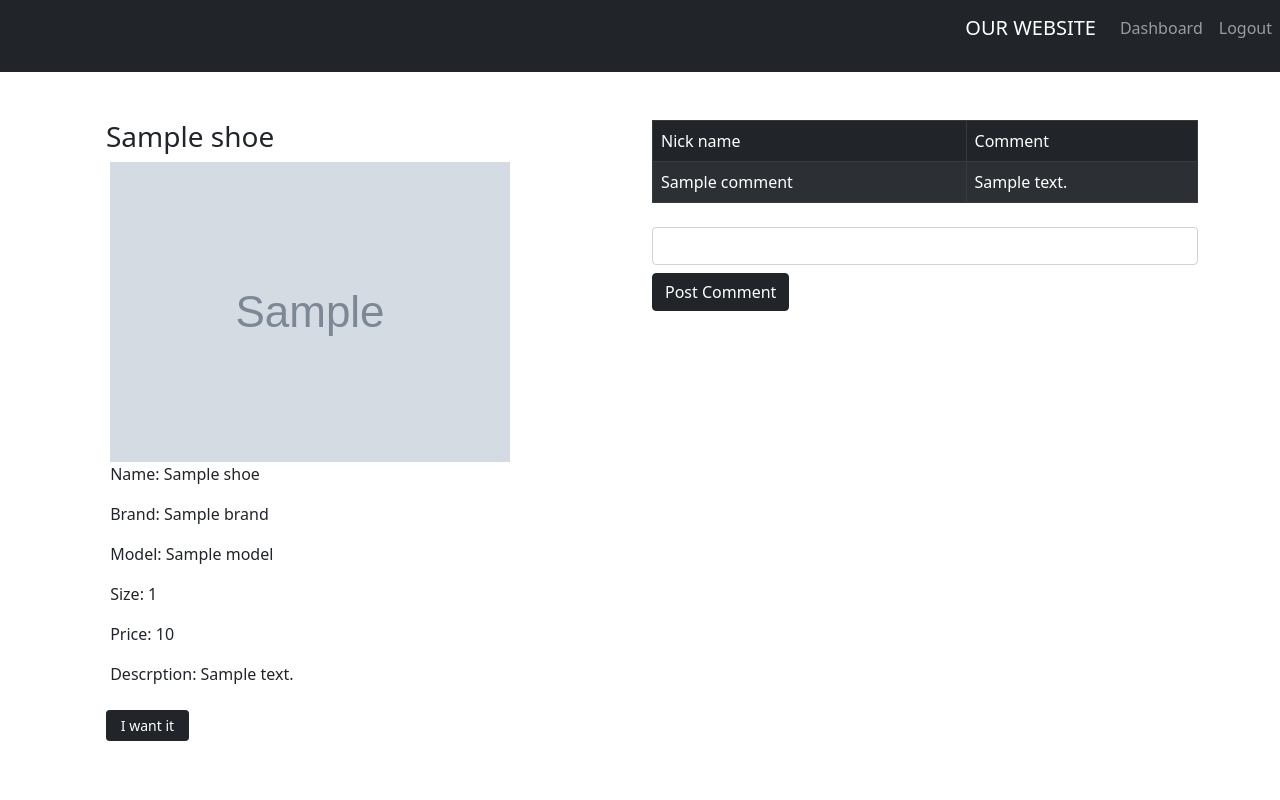
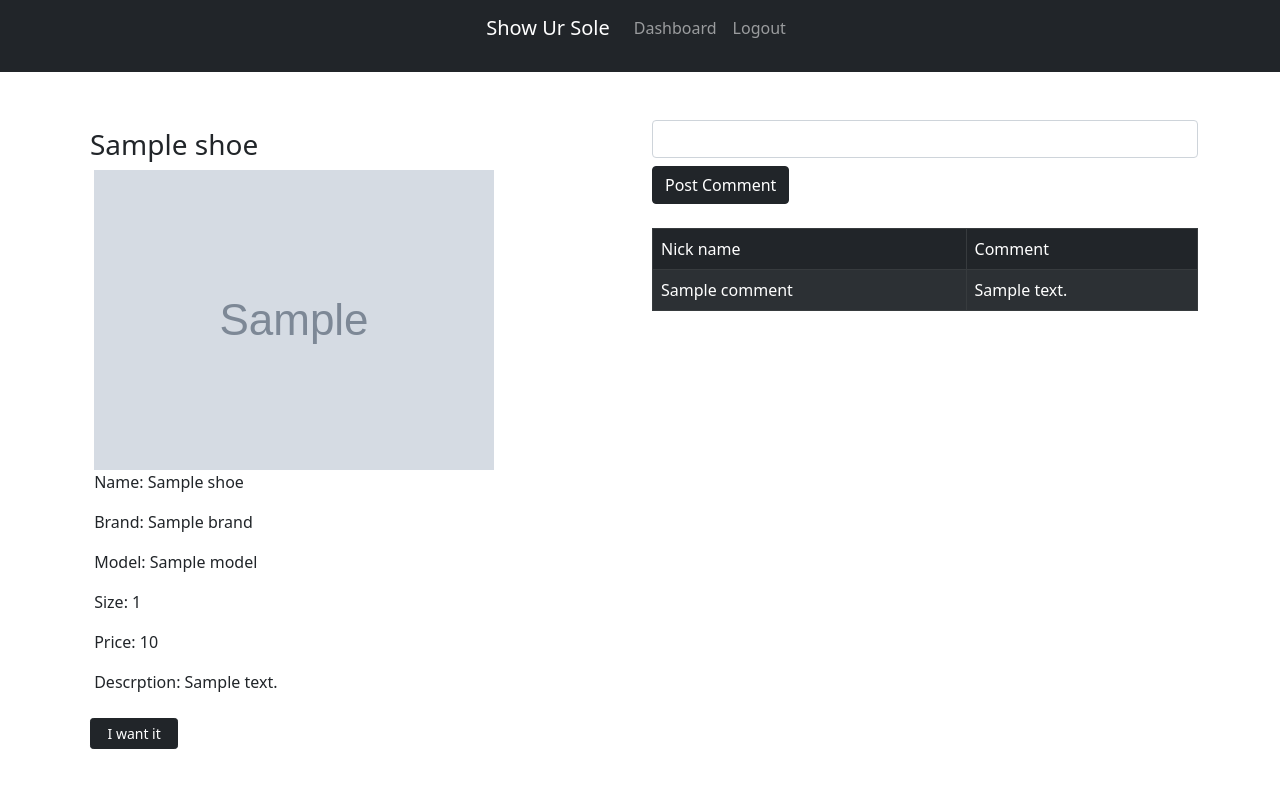
Before and after one commit to AugustSarrazin/Shoe-Project, a Flask app: template flask_app/templates/shoe.html in a window 1280 px wide. Run offline with Flask 2, Linux system fonts and the light colour scheme; the template is opened without the code that fills it: most values are stand-ins (such as "Sample title", 1, 10 or a date in 2020); grey boxes marked "Sample" are stand-in pictures.

Commit message:
MORE!
added more!!! AHHH

```diff
--- a/flask_app/templates/shoe.html
+++ b/flask_app/templates/shoe.html
@@ -8,23 +8,25 @@
     <title>View</title>
 </head>
 <body>
-    <nav class="navbar navbar-expand-sm bg-dark navbar-dark justify-content-lg-end">
+    <nav class="navbar navbar-expand-sm bg-dark navbar-dark">
+        <div class="container-fluid justify-content-lg-center">
             <ul class="navbar-nav">
                 <li>
-                <p class="navbar-brand">OUR WEBSITE</p>
+                    <p class="navbar-brand">Show Ur Sole</p>
                 </li>
                 <li class="nav-item">
-                <a class="nav-link" href="/dashboard">Dashboard</a><!-- return to index page if not login -->
+                    <a class="nav-link" href="/dashboard">Dashboard</a>
                 </li>
                 <li class="nav-item">
                     <a class="nav-link"  href="/logout">Logout</a>
                 </li>
             </ul>
+        </div>
     </nav>
     <div class="container">
         <div class="row mt-5">
             <div class="col">
-                <div class="container">
+                <div class="container bg-gradient-info p-2">
                     <h3>{{shoe.name}}</h3>
                     <img src="" alt="" style="display:inline-block">
                     <div style="display:inline-block">
@@ -43,6 +45,13 @@
                 </div>
             </div>
             <div class="container col">
+                <div class="mb-4">
+                    <form action="/comment" method="post">
+                        <input type="hidden" name ="shoe.id" value="{{shoe.id}}">
+                        <input type="text" name="comment"  class="form-control">
+                        <input class="btn btn-dark col-sm-3 mt-2" type="Submit" value="Post Comment">
+                    </form>
+                </div>
                 <table class="table table-dark table-hover table-bordered table-striped">
                     <thead>
                         <td>Nick name</td>
@@ -57,13 +66,6 @@
                         {% endfor %}
                     </tbody>
                 </table>
-                <div class="mt-4">
-                    <form action="/comment" method="post">
-                        <input type="hidden" name ="shoe.id" value="{{shoe.id}}">
-                        <input type="text" name="comment"  class="form-control">
-                        <input class="btn btn-dark col-sm-3 mt-2" type="Submit" value="Post Comment">
-                    </form>
-                </div>
             </div>
         </div>
     </div>
```
Also changed, not shown: flask_app/templates/add_shoe.html (+8 -5 lines), flask_app/templates/dashboard.html (+7 -4 lines), flask_app/templates/edit_shoe.html (+5 -3 lines), flask_app/templates/index.html (+5 -9 lines), flask_app/templates/login_and_registration.html (+7 -5 lines), flask_app/static/image/asicsgellyte2.jpeg (added), flask_app/static/image/bluesuede1.jpg (added), flask_app/static/image/unboxing2.jpg (added). Lines whose indentation alone changed are shown as unchanged.
